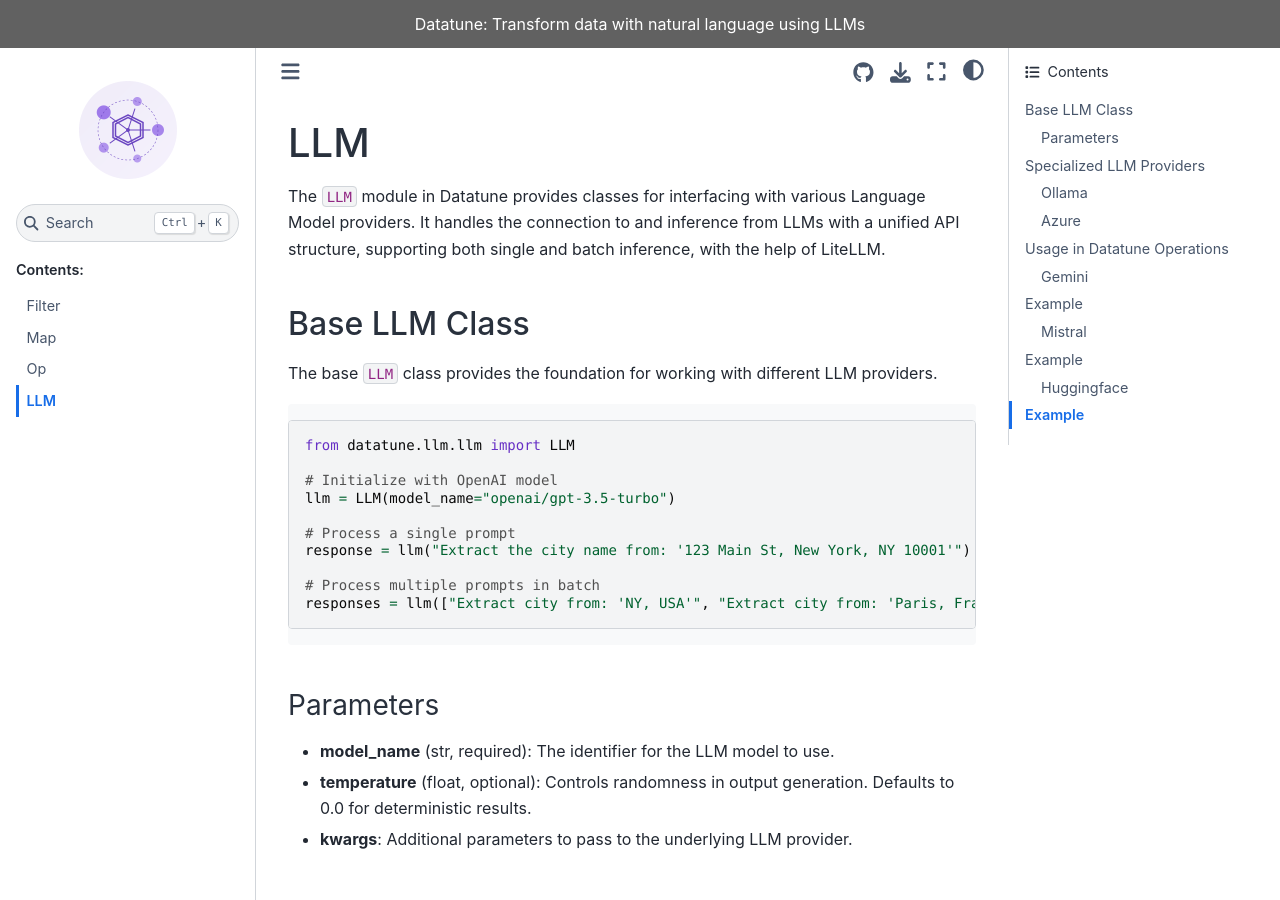
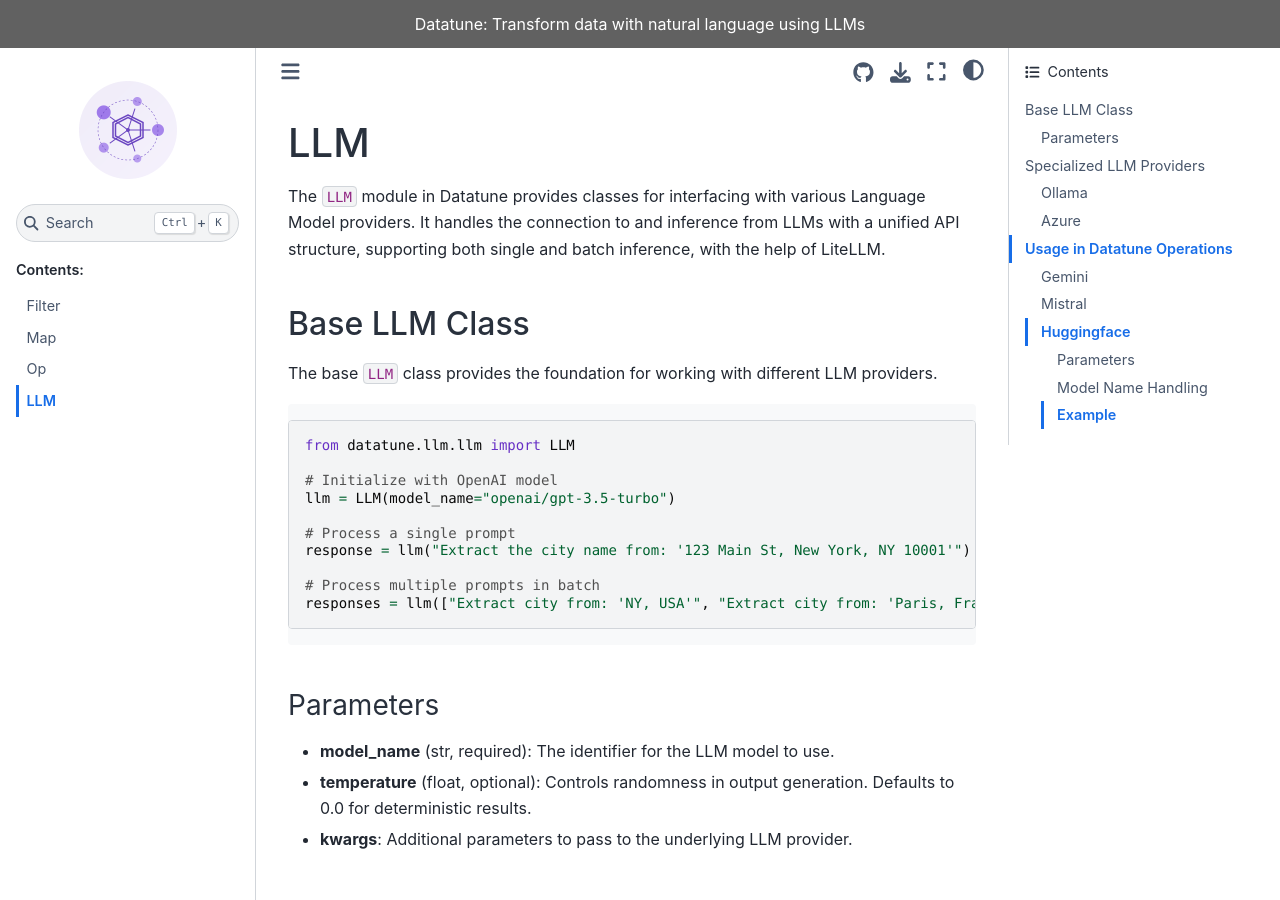
Before and after one commit to vitalops/datatune, a Sphinx documentation site: the page built from docs/source/LLM.md, in a window 1280 px wide and 900 px high. Built offline with Sphinx 7.4.7 and the Sphinx Book theme 1.1.4, drawn with Linux system fonts in a browser that asks for light colours; pages that are not in the unit, such as notebooks, are missing from menus.

Commit message:
Docs fix (#43)
* Update LLM.md

* fix: doc title

````diff
--- a/docs/source/LLM.md
+++ b/docs/source/LLM.md
@@ -129,8 +129,7 @@
 - `model_name="gemma-3-1b-it"` (prefix added automatically)
 - `model_name="gemini/gemma-3-1b-it"` (prefix already present)
 
-## Example
-
+#### Example
 
 ```python
 from datatune.core.map import Map
@@ -173,7 +172,8 @@
 - **api_key** (str, optional): The API key for Mistral AI. If None, will try to use environment variables.
 - **kwargs**: Additional parameters to pass to the Mistral API.
 
-## Example
+
+#### Example
 
 ```python
 from datatune.core.map import Map
@@ -217,7 +217,8 @@
 - `model_name="meta-llama/Llama-2-7b-chat-hf"` (prefix added automatically)
 - `model_name="huggingface/meta-llama/Llama-2-7b-chat-hf"` (prefix already present)
 
-## Example
+
+#### Example
 
 ```python
 from datatune.core.map import Map
````
